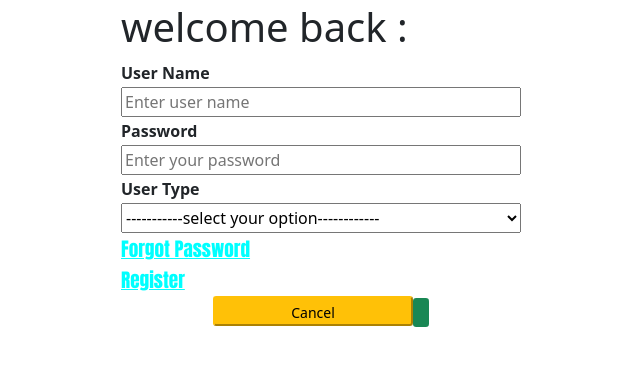
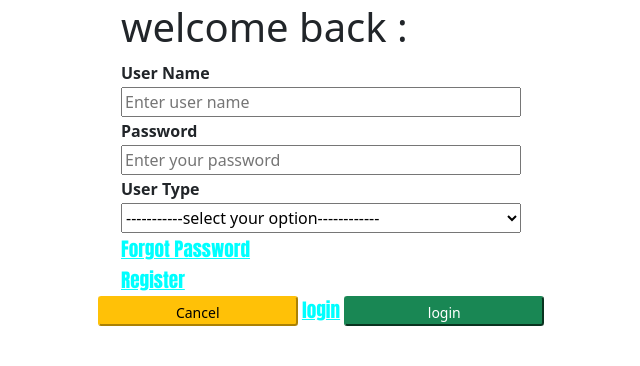
Before and after one commit to Veeraganeshbabu/inventory, a Django app: page /login/ in a window 1280 px wide. Shown: the part 220-586 px from the top of the page, without its empty margins (319-959 px from the left). Run offline with Django 4.2, Linux system fonts and the light colour scheme.

Commit message:
Update login.html

```diff
--- a/templates/login.html
+++ b/templates/login.html
@@ -109,9 +109,9 @@
                                 </table>
                                 <div align ="center">
                                     <input type="submit" value="Cancel" class="btn-warning btn-sm" style="height: 30px; width: 200px;" >
-                                    <a href=">
+                                    <a href="login.html" alt="correct path">login</a>
                                     <input type="submit" value="login" class="btn-success btn-sm" style="height: 30px; width: 200px;">
-                                    </a>
+
                                 </div>
                             </form>
                         </center>
```
